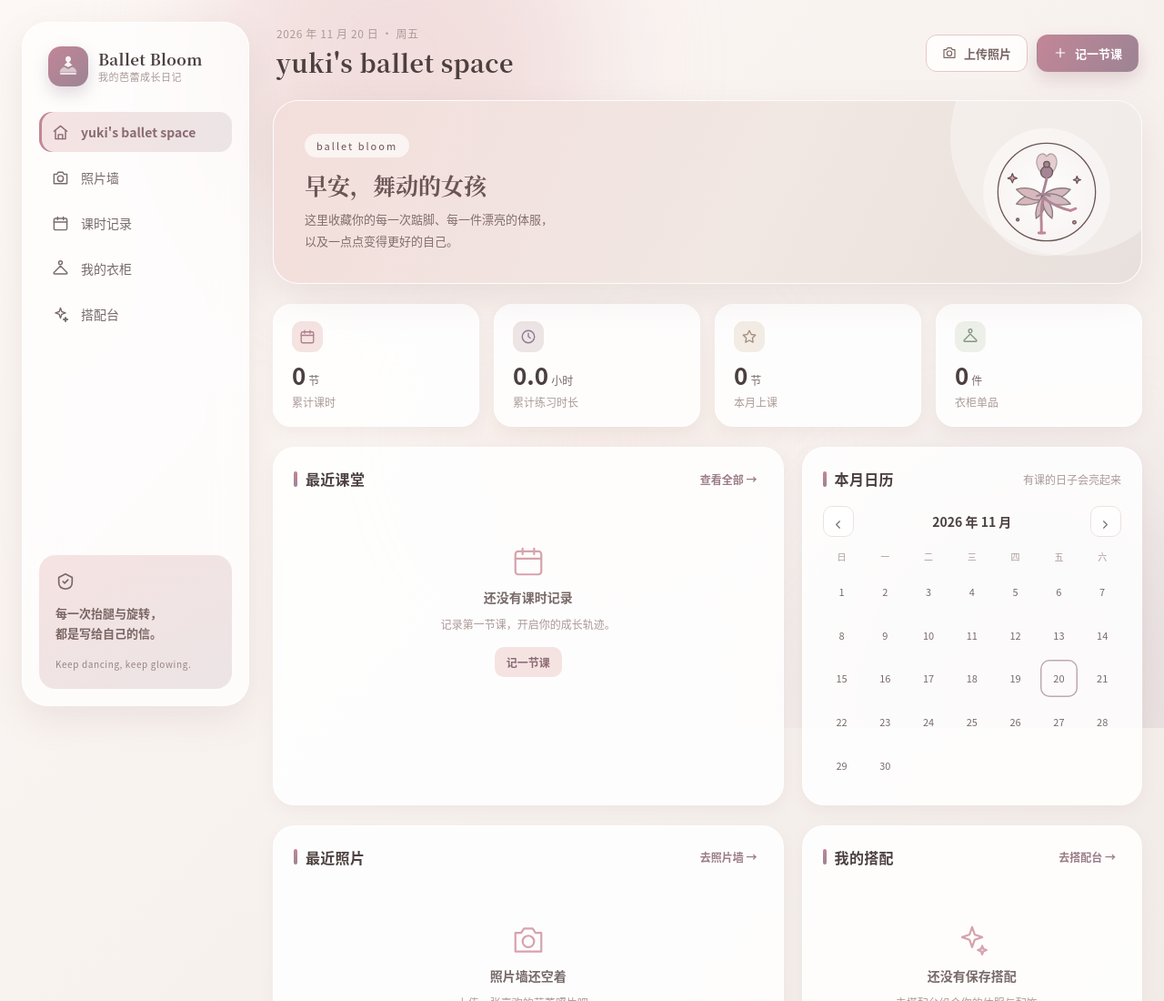
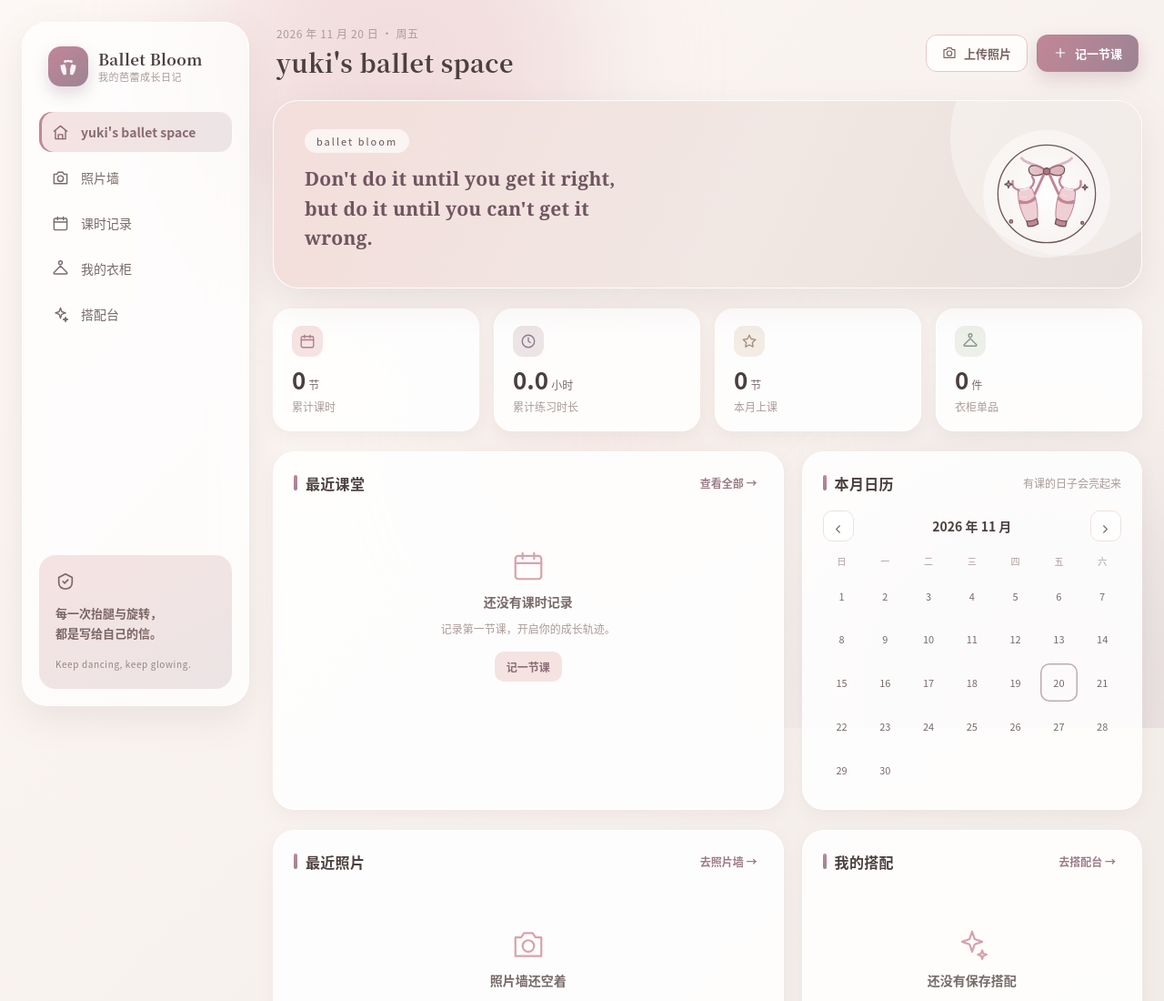
Before and after one commit to yuki26-a11y/ballet-bloom, a plain HTML site: page index.html in a window 1280 px wide. Shown: the top 1100 px of the page at 91% size. Drawn offline with Linux system fonts and the light colour scheme.

Commit message:
Hero 文案改为英文名言，Logo 统一替换为足尖鞋

```diff
--- a/index.html
+++ b/index.html
@@ -23,10 +23,17 @@
     <aside class="sidebar">
       <div class="brand">
         <span class="brand-mark" aria-hidden="true">
-          <svg viewBox="0 0 40 40" fill="none">
-            <path d="M20 5c2.4 0 4 1.9 4 4.2 0 2-1.2 3.5-2.8 4.3L26 18l-6 3-6-3 4.8-4.5C17.2 12.7 16 11.2 16 9.2 16 6.9 17.6 5 20 5Z" fill="currentColor" opacity=".9"/>
-            <path d="M14 20.5c-3.6 1.2-6 4-6.7 8h25.4c-.7-4-3.1-6.8-6.7-8L20 24l-6-3.5Z" fill="currentColor" opacity=".55"/>
-            <path d="M9 30.5h22" stroke="currentColor" stroke-width="2" stroke-linecap="round"/>
+          <!-- 足尖鞋 pointe shoes -->
+          <svg viewBox="0 0 40 40" fill="currentColor">
+            <path d="M20 12 C17 10 13 10.5 13.5 13 C14 15.5 17.5 15 20 12 Z" opacity=".85"/>
+            <path d="M20 12 C23 10 27 10.5 26.5 13 C26 15.5 22.5 15 20 12 Z" opacity=".85"/>
+            <circle cx="20" cy="12" r="1.6"/>
+            <g transform="translate(13.5 25) rotate(-13)">
+              <path d="M-3 -8 C-3.8 -5 -4 -1.5 -3.5 1.5 C-3.2 3.5 -2.7 4.5 -2.4 5.5 L-2.4 7 Q0 7.8 2.4 7 L2.4 5.5 C2.7 4.5 3.2 3.5 3.5 1.5 C4 -1.5 3.8 -5 3 -8 Q0 -6.8 -3 -8 Z" opacity=".9"/>
+            </g>
+            <g transform="translate(26.5 25) rotate(13)">
+              <path d="M-3 -8 C-3.8 -5 -4 -1.5 -3.5 1.5 C-3.2 3.5 -2.7 4.5 -2.4 5.5 L-2.4 7 Q0 7.8 2.4 7 L2.4 5.5 C2.7 4.5 3.2 3.5 3.5 1.5 C4 -1.5 3.8 -5 3 -8 Q0 -6.8 -3 -8 Z" opacity=".9"/>
+            </g>
           </svg>
         </span>
         <span class="brand-text">
--- a/js/app.js
+++ b/js/app.js
@@ -17,38 +17,51 @@
   const EMPTY_BOARD = () => ({ leotard: null, skirt: null, tights: null, shoes: null, accessory: null, warmup: null });
   const TITLES = { home: "yuki's ballet space", photos: '照片墙', classes: '课时记录', wardrobe: '我的衣柜', stylist: '搭配台' };
 
+  // 足尖鞋（pointe shoes）：方形鞋头 platform + 交叉缎带 + 蝴蝶结
   const HERO_ART = `<svg viewBox="0 0 160 160" fill="none" xmlns="http://www.w3.org/2000/svg" aria-hidden="true">
     <defs>
-      <linearGradient id="bbPetal" x1="30" y1="40" x2="130" y2="130" gradientUnits="userSpaceOnUse">
-        <stop stop-color="#D6A3AC"/><stop offset="1" stop-color="#BFA9B4"/>
-      </linearGradient>
-      <linearGradient id="bbBody" x1="55" y1="30" x2="115" y2="145" gradientUnits="userSpaceOnUse">
-        <stop stop-color="#9C8494"/><stop offset="1" stop-color="#C28697"/>
-      </linearGradient>
-      <radialGradient id="bbGlow"><stop stop-color="#fff" stop-opacity=".85"/><stop offset="1" stop-color="#fff" stop-opacity="0"/></radialGradient>
+      <linearGradient id="bbShoe" x1="40" y1="30" x2="120" y2="130" gradientUnits="userSpaceOnUse"><stop stop-color="#EECFD4"/><stop offset="1" stop-color="#C28697"/></linearGradient>
+      <linearGradient id="bbTip" x1="50" y1="110" x2="110" y2="135" gradientUnits="userSpaceOnUse"><stop stop-color="#C28697"/><stop offset="1" stop-color="#A96C80"/></linearGradient>
+      <radialGradient id="bbGlow"><stop stop-color="#fff" stop-opacity=".9"/><stop offset="1" stop-color="#fff" stop-opacity="0"/></radialGradient>
     </defs>
     <circle cx="80" cy="80" r="74" fill="url(#bbGlow)"/>
-    <path d="M80 58C68 50 62 38 66 28c3-7 10-8 14-2 4-6 11-5 14 2 4 10-2 22-14 30Z" fill="url(#bbPetal)" opacity=".5"/>
-    <circle cx="80" cy="50" r="9" fill="url(#bbBody)"/>
-    <circle cx="80" cy="38" r="4.5" fill="url(#bbBody)"/>
-    <path d="M80 59c-2 11-5 19-7 27" stroke="url(#bbBody)" stroke-width="4" stroke-linecap="round"/>
-    <g fill="url(#bbPetal)" opacity=".78">
-      <path d="M73 84c-15-4-29 2-39 14 15 3 28 1 39-6Z"/>
-      <path d="M73 84c-12-10-25-12-39-8 10 11 23 17 37 16Z"/>
-      <path d="M75 84c13-10 26-12 41-8-10 12-24 18-39 16Z"/>
-      <path d="M75 84c16-4 30 2 41 14-15 3-29 1-40-6Z"/>
-      <path d="M74 86c-8 10-12 22-10 34 11-8 16-20 12-30Z"/>
-      <path d="M75 86c11 10 16 22 13 34-10-8-16-20-12-30Z"/>
+    <!-- 蝴蝶结与飘带 -->
+    <path d="M80 46 C66 33 51 35 53 45 C55 55 69 54 80 46 Z" fill="url(#bbShoe)"/>
+    <path d="M80 46 C94 33 109 35 107 45 C105 55 91 54 80 46 Z" fill="url(#bbShoe)"/>
+    <path d="M76 50 C71 61 67 70 62 80" stroke="#C28697" stroke-width="4" stroke-linecap="round"/>
+    <path d="M84 50 C89 61 93 70 98 80" stroke="#C28697" stroke-width="4" stroke-linecap="round"/>
+    <path d="M80 46 C64 32 51 37 42 26" stroke="#C28697" stroke-width="4" stroke-linecap="round" opacity=".55"/>
+    <path d="M80 46 C96 32 109 37 118 26" stroke="#C28697" stroke-width="4" stroke-linecap="round" opacity=".55"/>
+    <circle cx="80" cy="46" r="5" fill="#B47186"/>
+    <!-- 左鞋 -->
+    <g transform="translate(53 100) rotate(-13)">
+      <path d="M-10 -30 C-13 -20 -14 -6 -12 6 C-11 14 -9 18 -8 22 L-8 28 Q0 31 8 28 L8 22 C9 18 11 14 12 6 C14 -6 13 -20 10 -30 Q0 -26 -10 -30 Z" fill="url(#bbShoe)" stroke="#B47186" stroke-width="1.1"/>
+      <path d="M-8 20 Q0 23 8 20 L8 28 Q0 31 -8 28 Z" fill="url(#bbTip)"/>
+      <path d="M-8 20 Q0 23 8 20" stroke="#B47186" stroke-width="1" opacity=".5"/>
+      <path d="M-10 -30 Q0 -25 10 -30" stroke="#fff" stroke-width="2.2" opacity=".7"/>
+      <path d="M-8 -18 Q-3 -14 0 -16" stroke="#fff" stroke-width="1.2" opacity=".4"/>
+      <path d="M-12 -12 Q0 -4 12 -10" stroke="#C28697" stroke-width="3.6" stroke-linecap="round"/>
+      <path d="M12 -12 Q0 -4 -12 -10" stroke="#C28697" stroke-width="3.6" stroke-linecap="round"/>
+      <path d="M-9 -28 C-16 -32 -18 -38 -15 -44" stroke="#C28697" stroke-width="3.2" stroke-linecap="round"/>
+      <path d="M9 -28 C16 -32 18 -38 15 -44" stroke="#C28697" stroke-width="3.2" stroke-linecap="round"/>
     </g>
-    <path d="M65 86q10-5 20 0" stroke="#9C8494" stroke-width="3" stroke-linecap="round"/>
-    <path d="M75 88c-3 13-4 27-3 40v14" stroke="url(#bbBody)" stroke-width="4" stroke-linecap="round"/>
-    <path d="M76 90c12 8 25 15 40 18" stroke="url(#bbBody)" stroke-width="4" stroke-linecap="round"/>
-    <path d="M68 142h9" stroke="#C28697" stroke-width="4" stroke-linecap="round"/>
-    <path d="m116 108 8-3" stroke="#C28697" stroke-width="4" stroke-linecap="round"/>
-    <path d="m28 52 2 5 5 2-5 2-2 5-2-5-5-2 5-2Z" fill="#D6A3AC"/>
-    <path d="m126 56 1.5 4 4 1.5-4 1.5-1.5 4-1.5-4-4-1.5 4-1.5Z" fill="#BFA9B4"/>
-    <circle cx="122" cy="126" r="2.5" fill="#D6A3AC"/>
-    <circle cx="36" cy="122" r="2" fill="#BFA9B4"/>
+    <!-- 右鞋 -->
+    <g transform="translate(107 100) rotate(13)">
+      <path d="M-10 -30 C-13 -20 -14 -6 -12 6 C-11 14 -9 18 -8 22 L-8 28 Q0 31 8 28 L8 22 C9 18 11 14 12 6 C14 -6 13 -20 10 -30 Q0 -26 -10 -30 Z" fill="url(#bbShoe)" stroke="#B47186" stroke-width="1.1"/>
+      <path d="M-8 20 Q0 23 8 20 L8 28 Q0 31 -8 28 Z" fill="url(#bbTip)"/>
+      <path d="M-8 20 Q0 23 8 20" stroke="#B47186" stroke-width="1" opacity=".5"/>
+      <path d="M-10 -30 Q0 -25 10 -30" stroke="#fff" stroke-width="2.2" opacity=".7"/>
+      <path d="M-8 -18 Q-3 -14 0 -16" stroke="#fff" stroke-width="1.2" opacity=".4"/>
+      <path d="M-12 -12 Q0 -4 12 -10" stroke="#C28697" stroke-width="3.6" stroke-linecap="round"/>
+      <path d="M12 -12 Q0 -4 -12 -10" stroke="#C28697" stroke-width="3.6" stroke-linecap="round"/>
+      <path d="M-9 -28 C-16 -32 -18 -38 -15 -44" stroke="#C28697" stroke-width="3.2" stroke-linecap="round"/>
+      <path d="M9 -28 C16 -32 18 -38 15 -44" stroke="#C28697" stroke-width="3.2" stroke-linecap="round"/>
+    </g>
+    <!-- 星点 -->
+    <path d="M22 60 l1.6 4 4 1.6 -4 1.6 -1.6 4 -1.6 -4 -4 -1.6 4 -1.6 Z" fill="#D6A3AC"/>
+    <path d="M138 66 l1.2 3 3 1.2 -3 1.2 -1.2 3 -1.2 -3 -3 -1.2 3 -1.2 Z" fill="#BFA9B4"/>
+    <circle cx="26" cy="122" r="2.4" fill="#D6A3AC"/>
+    <circle cx="134" cy="124" r="2" fill="#BFA9B4"/>
   </svg>`;
 
   const state = {
@@ -125,13 +138,11 @@
     const s = stats();
     const recent = state.classes.slice(0, 4);
     const photos = state.photos.slice(0, 4);
-    const greeting = new Date().getHours() < 12 ? '早安' : new Date().getHours() < 18 ? '午安' : '晚安';
     return `
       <section class="hero">
         <div class="hero-copy">
           <span class="hero-kicker">ballet bloom</span>
-          <h2>${greeting}，舞动的女孩</h2>
-          <p>这里收藏你的每一次踮脚、每一件漂亮的体服，<br />以及一点点变得更好的自己。</p>
+          <h2 class="hero-quote">Don't do it until you get it right,<br />but do it until you can't get it wrong.</h2>
         </div>
         <div class="hero-art">${HERO_ART}</div>
       </section>
--- a/styles.css
+++ b/styles.css
@@ -82,7 +82,7 @@ svg { width: 20px; height: 20px; fill: none; stroke: currentColor; stroke-width:
   background: linear-gradient(140deg, var(--pink-400), var(--purple-400));
   box-shadow: 0 8px 18px rgba(156, 132, 148, .3);
 }
-.brand-mark svg { width: 30px; height: 30px; stroke: none; }
+.brand-mark svg { width: 30px; height: 30px; stroke: none; fill: currentColor; }
 .brand-text { display: flex; flex-direction: column; line-height: 1.35; }
 .brand-text strong { font-size: 17px; letter-spacing: .3px; font-family: "Songti SC", "Noto Serif CJK SC", serif; }
 .brand-text small { font-size: 11px; color: var(--ink-faint); letter-spacing: .5px; }
@@ -189,6 +189,7 @@ main { outline: none; }
 .hero-copy { position: relative; z-index: 1; }
 .hero-kicker { display: inline-block; padding: 5px 13px; border-radius: 20px; background: rgba(255,255,255,.65); font-size: 11px; letter-spacing: 2px; text-transform: lowercase; margin-bottom: 12px; }
 .hero h2 { margin: 0 0 8px; font-size: 25px; font-family: "Songti SC", "Noto Serif CJK SC", serif; font-weight: 600; }
+.hero-quote { font-family: Georgia, "Times New Roman", "Songti SC", serif !important; font-size: 21px !important; line-height: 1.55; letter-spacing: .2px; font-weight: 500; color: #6f5560; max-width: 30ch; }
 .hero p { margin: 0; font-size: 13px; line-height: 1.8; opacity: .82; }
 .hero-art { position: relative; z-index: 1; flex: none; width: 140px; height: 140px; display: grid; place-items: center; border-radius: 50%; background: rgba(255,255,255,.42); }
 .hero-art svg { width: 116px; height: 116px; }
@@ -442,6 +443,7 @@ main { outline: none; }
   .topbar-actions .btn { flex: 1; }
   .two-col, .equal-col, .form-grid { grid-template-columns: 1fr; }
   .hero { flex-direction: column; align-items: flex-start; padding: 24px; }
+  .hero-quote { font-size: 17px !important; max-width: 100%; }
   .hero-art { position: absolute; right: 2px; bottom: 2px; z-index: 0; width: 90px; height: 90px; opacity: .3; }
   .hero-art svg { width: 92px; height: 92px; }
   .class-row { grid-template-columns: 60px 1fr; }
```
Also changed, not shown: icon.svg.
